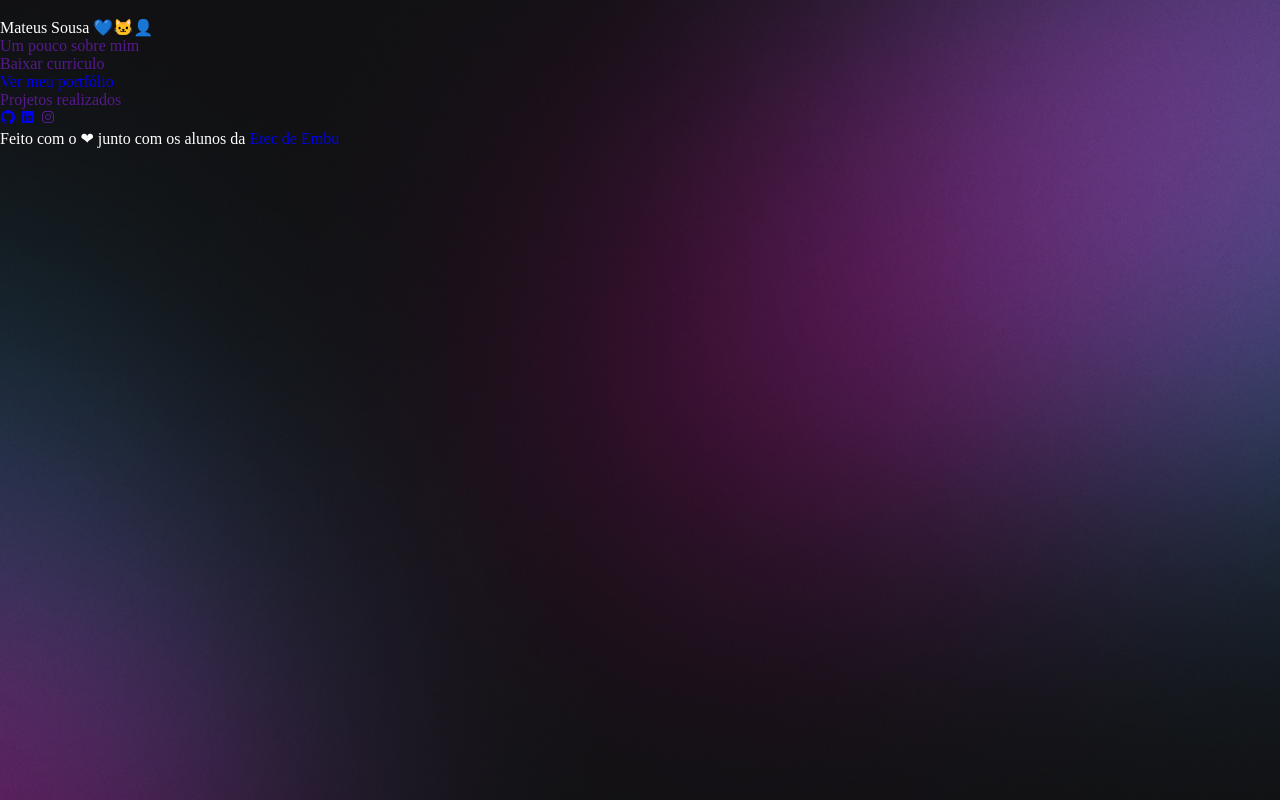
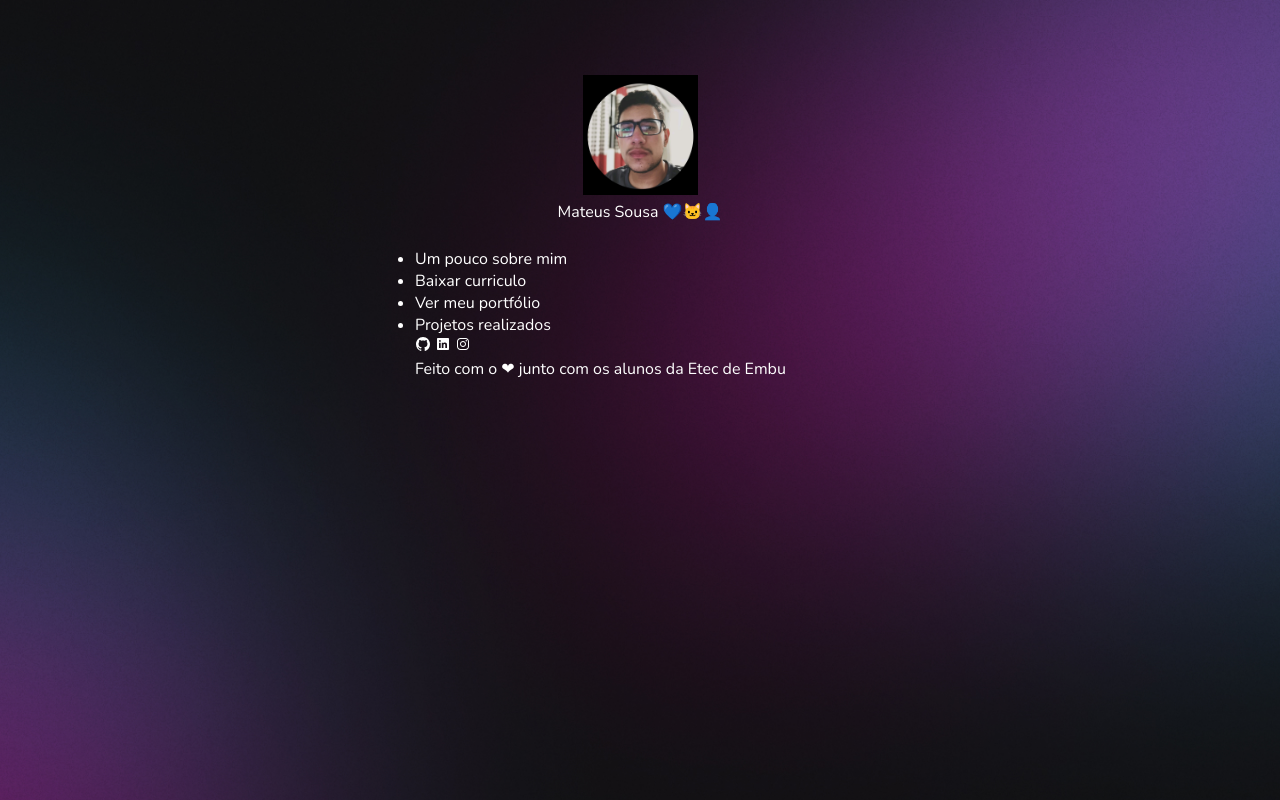
Before and after one commit to MaathJason/Portfolio, a plain HTML site: page index.html in a window 1280 px wide. Drawn offline with nearby package versions, Linux system fonts and the light colour scheme.

Commit message:
estilizando o portfolio

```diff
--- a/index.html
+++ b/index.html
@@ -8,9 +8,9 @@
 
 </head>
 <body>
-    <div>
-        <div>
-            <img src="src/img/fotoport.peg" alt="">
+    <div class="container">
+        <div class="perfil">
+            <img src="src/img/fotoport.jpeg" alt="">
             <p>Mateus Sousa 💙🐱‍👤</p>
         </div>
         <ul>
@@ -39,11 +39,12 @@
                 <ion-icon name="logo-instagram"></ion-icon>
             </a>
         </div>
+        <footer>
+            Feito com o ❤ junto com os alunos da <a href="https://www.etecdeembu.com.br/"  target="_blank" >Etec de Embu</a>
+         </footer>
     </div>
 
-    <footer>
-       <p>Feito com o ❤ junto com os alunos da <a href="https://www.etecdeembu.com.br/"  target="_blank" >Etec de Embu</a></p>
-    </footer>
+
 
     <script src="https://unpkg.com/ionicons@4.5.10-0/dist/ionicons.js"></script>
 </body>
--- a/styles/style.css
+++ b/styles/style.css
@@ -1,3 +1,7 @@
+@import url('https://fonts.googleapis.com/css2?family=Nunito:ital,wght@0,200..1000;1,200..1000&display=swap');
+
+
+
 *{
     margin: 0;
     padding: 0;
@@ -7,9 +11,34 @@
 
 a{
     text-decoration: none;
+    color: white;
 }
 
 body{
     background: url("../src/img/bg-desktop.jpg") no-repeat top center/cover;
+}
+
+body * {
     color: white;
+    font-family: 'Nunito';
 }
+
+p {
+    font-family: 'Nunito';
+}
+
+
+.container{
+    max-width: 500px;
+    margin: 50px auto;
+    padding: 0 25px;
+}
+
+.perfil img {
+    width: 115px;
+}
+
+.perfil {
+    text-align: center;
+    padding: 25px 0;
+}
```
